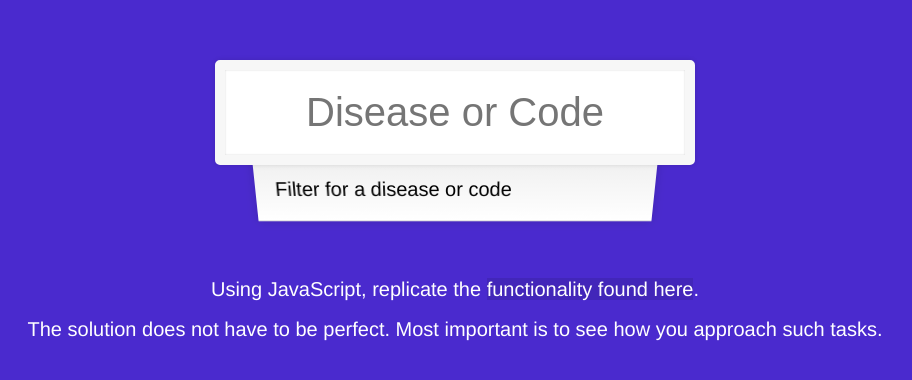
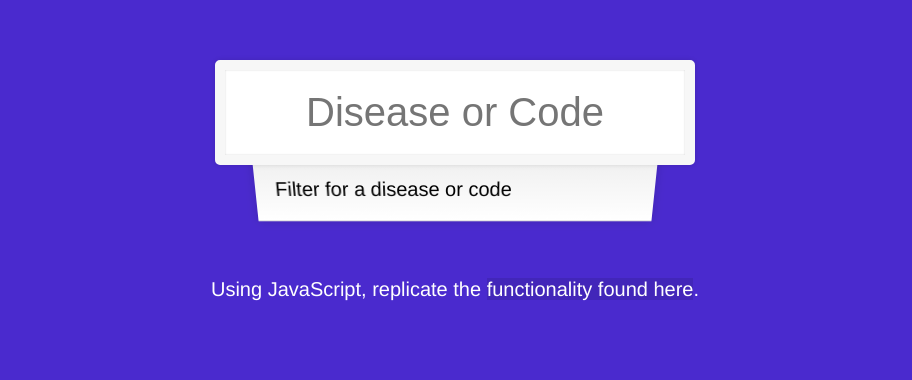
Before and after one commit to elalawani/disease_search, a plain HTML site: page index.html in a window 1280 px wide. Shown: the whole page, without its empty margins (185-1097 px from the left). Drawn offline with nearby package versions, Linux system fonts and the light colour scheme.

Commit message:
Edit Text

```diff
--- a/index.html
+++ b/index.html
@@ -18,8 +18,6 @@
       <p class="info">Using JavaScript, replicate the
         <a href="https://medicalvalues.de/wp-content/uploads/2021/01/js_challenge.mp4"
         target="_blank">functionality found here</a>.
-        <br> The solution does not have to be perfect.
-        Most important is to see how you approach such tasks.
     </p>
     <script src="index.js"></script>
     <script src="https://ajax.googleapis.com/ajax/libs/jquery/2.1.1/jquery.min.js"></script>
```
